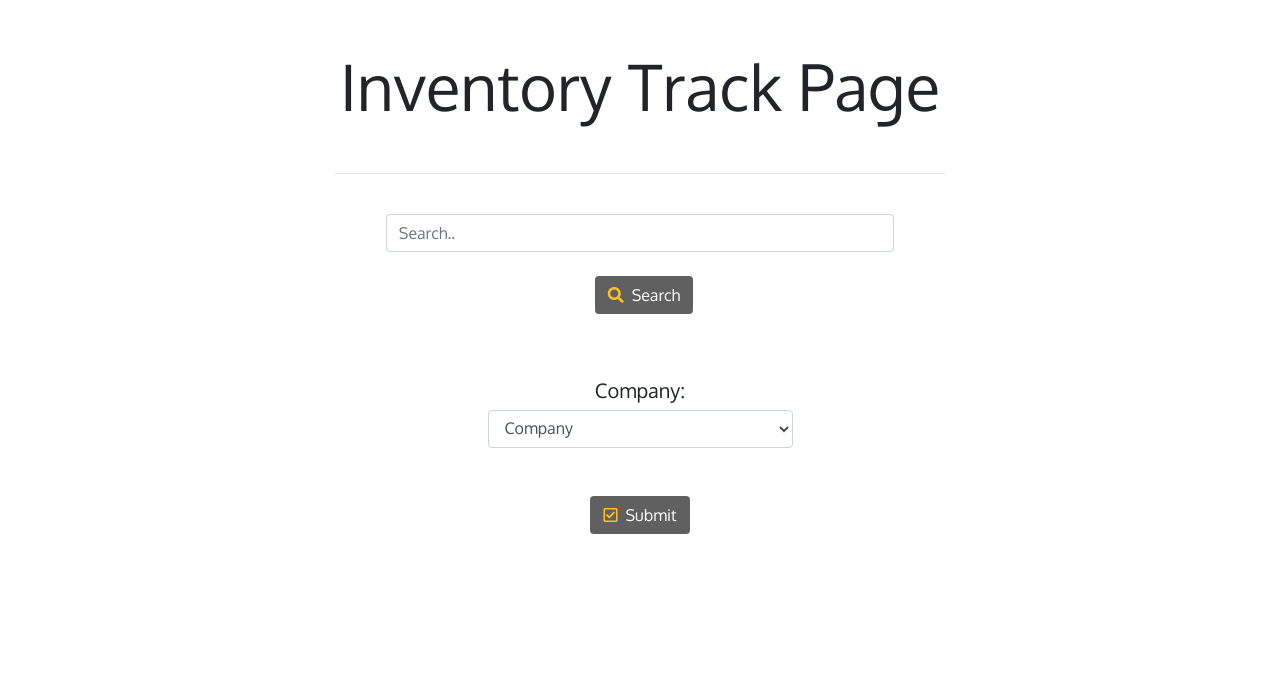
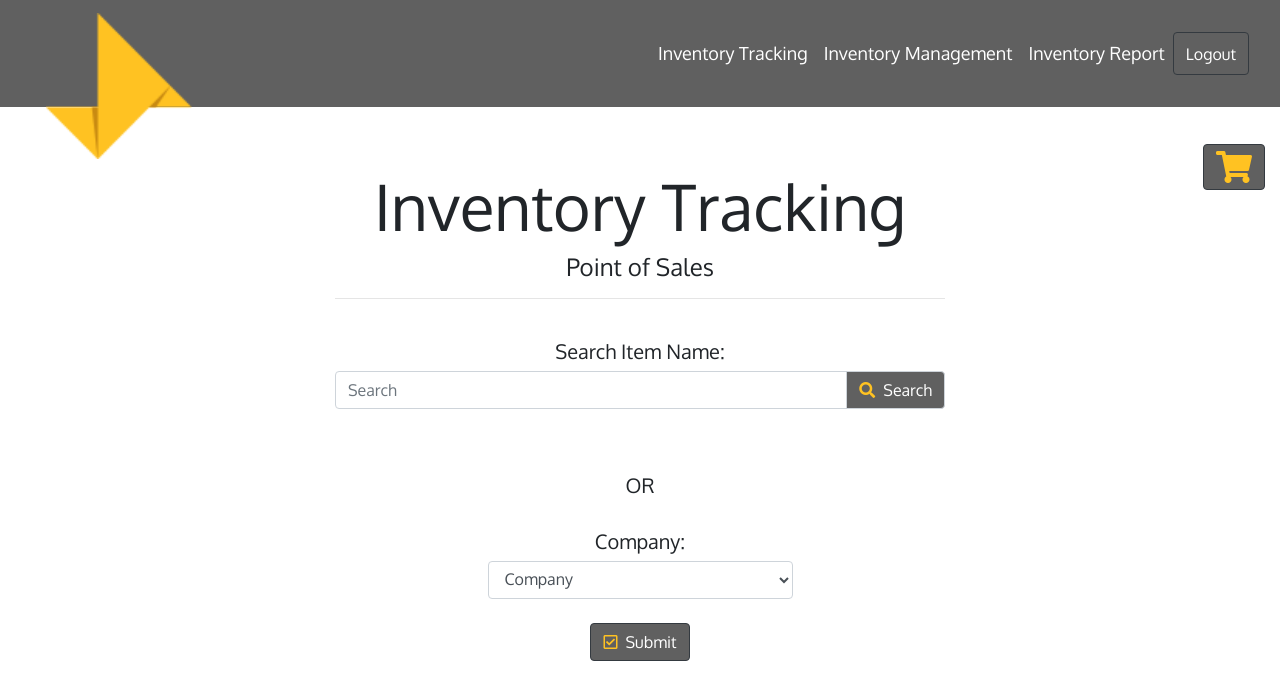
Before and after one commit to TheCAIRN/EnInveM, a PHP site: page /InventoryTrackerPage.php in a window 1280 px wide. Shown: the top 700 px of the page. Run offline with PHP 8.4, Linux system fonts and the light colour scheme; data that the repository does not hold is empty; a stand-in replaces the project's code that opens the database connection; some libraries are stand-ins or nearby versions.

Commit message:
Merged PHP in and added Shopping Cart visual.
This is the latest version. It still needs the to display for Company drop-down and needs shopping cart functionality Shopping cart is currently only visual with no functionality.

```diff
--- a/09-26-2019/InventoryTrackerPage.php
+++ b/09-26-2019/InventoryTrackerPage.php
@@ -1,5 +1,11 @@
-<html>
+<html lang="en" dir="ltr">
 <head>
+	<meta charset="utf-8">
+	<title>Inventory Tracking</title>
+	<link rel="shortcut icon" type="image/x-icon" href="img/enactus_logo(C).png">
+
+
+	<link href="css/style.css" rel="stylesheet">
 	<link href="https://stackpath.bootstrapcdn.com/bootstrap/4.3.1/css/bootstrap.min.css" rel="stylesheet" integrity="sha384-ggOyR0iXCbMQv3Xipma34MD+dH/1fQ784/j6cY/iJTQUOhcWr7x9JvoRxT2MZw1T" crossorigin="anonymous">
 	<link href="https://fonts.googleapis.com/css?family=Open+Sans|Oxygen|PT+Sans|Ubuntu&display=swap" rel="stylesheet">
 	<link rel="stylesheet" href="https://use.fontawesome.com/releases/v5.8.2/css/all.css" integrity="sha384-oS3vJWv+0UjzBfQzYUhtDYW+Pj2yciDJxpsK1OYPAYjqT085Qq/1cq5FLXAZQ7Ay" crossorigin="anonymous">
@@ -7,28 +13,147 @@
 
 <center><body style="font-family: 'Oxygen', sans-serif;">
 
+<!-- Modal -->
+<div class="modal fade" id="ShoppingCart" tabindex="-1" role="dialog" aria-labelledby="ShoppingCartLabel" aria-hidden="true">
+  <div class="modal-dialog" role="document">
+    <div class="modal-content">
+      <div class="modal-header">
+        <h2 class="modal-title" id="exampleModalLabel"> <i style="color:#FFC222;" class="fas fa-shopping-cart"></i> Shopping Cart</h2>
+        <button type="button" class="close" data-dismiss="modal" aria-label="Close">
+          <span aria-hidden="true">&times;</span>
+        </button>
+      </div>
+      <div class="modal-body">
+	  <table class="table table-dark">
+          <thead class=" text-center" style="color:#FFC222;">
+            <tr>
+              <th class="text-center" scope="col">Product</th>
+              <th class="text-center" scope="col">Price</th>
+			  <th class="text-center" scope="col"> Qty. to Cart</th>
+			  <th class="text-center" scope="col"> Totals</th>
+            </tr>
+          </thead>
+          <tbody>
+		  <tr>
+		  	<td class="text-center">Shoe</td>
+		  	<td class="text-center">$100.00</td>
+		  	<td class="text-center">2</td>
+		  	<td class="text-center">$200</td>
+		  </tr>
+		  <tr>
+		  	<td class="text-center">Shoe</td>
+		  	<td class="text-center">$100.00</td>
+		  	<td class="text-center">2</td>
+		  	<td class="text-center">$200</td>
+		  </tr>
+		  <tr>
+		  	<td class="text-center">Shoe</td>
+		  	<td class="text-center">$100.00</td>
+		  	<td class="text-center">2</td>
+		  	<td class="text-center">$200</td>
+		  </tr>
+		  <tr>
+		  	<td class="text-center">Shoe</td>
+		  	<td class="text-center">$100.00</td>
+		  	<td class="text-center">2</td>
+		  	<td class="text-center">$200</td>
+		  </tr>
+		  <tr>
+		  	<td class="text-center">Shoe</td>
+		  	<td class="text-center">$100.00</td>
+		  	<td class="text-center">2</td>
+		  	<td class="text-center">$200</td>
+		  </tr>
+		  <tr>
+		  	<td class="text-center">Shoe</td>
+		  	<td class="text-center">$100.00</td>
+		  	<td class="text-center">2</td>
+		  	<td class="text-center">$200</td>
+		  </tr>
+		  <tr>
+		  	<td class="text-center">Shoe</td>
+		  	<td class="text-center">$100.00</td>
+		  	<td class="text-center">2</td>
+		  	<td class="text-center">$200</td>
+		  </tr>
+		  <tr>
+		  	<td class="text-center">Shoe</td>
+		  	<td class="text-center">$100.00</td>
+		  	<td class="text-center">2</td>
+		  	<td class="text-center">$200</td>
+		  </tr>
+		  <tr>
+		  	<td class="text-center">Shoe</td>
+		  	<td class="text-center">$100.00</td>
+		  	<td class="text-center">2</td>
+		  	<td class="text-center">$200</td>
+		  </tr>
+		  <tr>
+		  	<td class="text-center">Shoe</td>
+		  	<td class="text-center">$100.00</td>
+		  	<td class="text-center">2</td>
+		  	<td class="text-center">$200</td>
+		  </tr>
+		  <tr>
+		  	<td class="text-center">Shoe</td>
+		  	<td class="text-center">$100.00</td>
+		  	<td class="text-center">2</td>
+		  	<td class="text-center">$200</td>
+		  </tr>
+		  <tr>
+		  	<td class="text-center">Shoe</td>
+		  	<td class="text-center">$100.00</td>
+		  	<td class="text-center">2</td>
+		  	<td class="text-center">$200</td>
+		  </tr>
+		  </tbody>
+		</table>
+		<h3>Grand Total: $0.00</h3>
+      </div>
+      <div class="modal-footer">
+        <button type="button" class="btn btn-danger" data-dismiss="modal">Cancel Order</button>
+        <button type="button" class="btn btn-success">Purchase</button>
+      </div>
+    </div>
+  </div>
+</div>
+
 	<?php
-	//	require "NavigationBar.php"
+
+		require "NavigationBar.php";
+
 	?>
+	<div class="container container-fluid col-12">
+		<div class="row float-right">
+			<div class="col-12 float-right">
+				<button class="btn btn-dark" data-toggle="modal" data-target="#ShoppingCart"><i style="color:#FFC222;" class="fas fa-shopping-cart fa-2x"></i></button>
+			</div>
+		</div>
+	</div>
 	<br>
-	<div class="container col-12 col-sm-12 col-md-6 col-lg-6 col-xl-6">
+	<div class="container col-12 col-sm-12 col-md-10 col-lg-10 col-xl-6">
+		<div class="col-12 text-center">
+			<h3 style="font-size:4rem;">Inventory Tracking</h3>
+			<h4>Point of Sales</h4>
+		</div>
+		<hr>
+		<br>
+		<div class="col-12">
+			<div class="row">
+			<form class="w-100" method="POST" action="<?php echo $_SERVER['PHP_SELF']; ?>">
+				<b><h5>Search Item Name:</h5></b>
+				<div class="input-group">
+				  <input name="search" type="text" class="form-control" placeholder="Search" aria-label="SearchInput" aria-describedby="SearchButton" id="SearchInput">
+				  <div class="input-group-append">
+				    <button type="submit" class="input-group-text btn btn-dark" id="SearchButton" name="searchInventory"><i style="color:#FFC222"; class="fas fa-search"></i>&nbsp Search</button>
+				  </div>
+				</div>
+			</form>
+			</div>
+		</div>
+<br><br>
 
-		<br><h3 style="font-size:4rem;">Inventory Track Page</h3><br>
-
-		<hr><br>
-
-		<div class="col-12">
-
-			<div class="row">
-
-				<form class="w-100" method="POST" action="<?php echo $_SERVER['PHP_SELF']; ?>">
-					<input class="col-10 form-control mb-4" placeholder="Search.." name="search"></input>
-					&nbsp;
-					<button style="max-height: 2.4rem;" class="btn" name="searchInventory" type="submit"><i style="color: #FFC222" class="fas fa-search"></i>&nbsp Search</button><br><br><br>
-				</form>
-			</div>
-			<div class="row">
-				<?php
+<?php
 					include_once 'connection.php';
 
 					if (isset($_POST["searchInventory"])) {
@@ -45,14 +170,34 @@
 							$raw_results = mysqli_query($conn, $db_query);
 
 							if (mysqli_num_rows($raw_results) > 0) {
-								while ($results = mysqli_fetch_array($raw_results)) {
-									echo $results["P_Name"]."<br>";
-									echo $results["P_Description"]."<br>";
-									echo $results["P_Price"]."<br>";
-									echo $results["P_Quantity"]."<br>";
-									echo $results["Add_Info"]."<br><br>";
 
-								}
+									echo '
+									<table class="table table-dark">
+          <thead class=" text-center" style="color:#FFC222;">
+            <tr>
+              <th scope="col">Product</th>
+              <th scope="col">Description</th>
+              <th scope="col">Price</th>
+              <th scope="col">Qty. in Inventory</th>
+              <th scope="col">Aditional information</th>
+			  <th scope="col"> Qty. to Cart</th>
+			  <th scope="col"> Add to Cart</th>
+            </tr>
+          </thead>
+          <tbody>
+			';
+			while ($results = mysqli_fetch_array($raw_results)) {
+				echo '<tr><td class="text-center">'.$results["P_Name"]."</td>";
+				echo '<td class="text-center">'.$results["P_Description"]."</td>";
+				echo '<td class="text-center">$'.$results["P_Price"]."</td>";
+				echo '<td class="text-center">'.$results["P_Quantity"]."</td>";
+				echo '<td class="text-center">'.$results["Add_Info"]."</td>";
+				echo '<td class="text-center"> <input class="form-control col-12" type="number"></input></td>';
+				echo '<td class="text-center"> <button class="btn btn-primary col-12"><i class="fas fa-cart-plus"></i></button></td></tr>';
+			}
+			echo '
+          </tbody>
+        </table>';
 							} else {
 								echo "No results";
 							}
@@ -61,13 +206,15 @@
 						}
 					}
 				?>
-			</div>
-		</div>
 
-			<div class=""container>
+<div id="OrSection" class="col-12">
+	<h5><span>OR</span></h5>
+</div>
+<br>
+		<div>
 			<b><h5>Company: </h5></b>
-			<select name="selectCompany" class="col-6 form-control mb-4">
-				<option>Company</option>
+			<select name="selectCompany" class="col-12 col-md-6 form-control mb-4">
+			<option>Company</option>
 				<?php
 
 				include_once 'connection.php';
@@ -84,14 +231,16 @@
 				}
 
 				?>
-			</select>&nbsp
-
+			</select>
 		</div>
 
-		<button class="btn" name="submit" id="submitButton"><i style="color: #FFC222" class="far fa-check-square"></i>&nbsp Submit</button>
+		<button class="btn btn-dark" name="submit" id="submitButton"><i style="color: #FFC222" class="far fa-check-square"></i>&nbsp Submit</button>
 
 	</div>
 
+	<script src="https://code.jquery.com/jquery-3.3.1.slim.min.js" integrity="sha384-q8i/X+965DzO0rT7abK41JStQIAqVgRVzpbzo5smXKp4YfRvH+8abtTE1Pi6jizo" crossorigin="anonymous"></script>
+	<script src="https://cdnjs.cloudflare.com/ajax/libs/popper.js/1.14.7/umd/popper.min.js" integrity="sha384-UO2eT0CpHqdSJQ6hJty5KVphtPhzWj9WO1clHTMGa3JDZwrnQq4sF86dIHNDz0W1" crossorigin="anonymous"></script>
+	<script src="https://stackpath.bootstrapcdn.com/bootstrap/4.3.1/js/bootstrap.min.js" integrity="sha384-JjSmVgyd0p3pXB1rRibZUAYoIIy6OrQ6VrjIEaFf/nJGzIxFDsf4x0xIM+B07jRM" crossorigin="anonymous"></script>
 </body></center>
 
 <style>
@@ -109,6 +258,4 @@
 </style>
 
 
-	<script src="https://stackpath.bootstrapcdn.com/bootstrap/4.3.1/js/bootstrap.min.js" integrity="sha384-JjSmVgyd0p3pXB1rRibZUAYoIIy6OrQ6VrjIEaFf/nJGzIxFDsf4x0xIM+B07jRM" crossorigin="anonymous"></script>
-	<script src="https://stackpath.bootstrapcdn.com/bootstrap/4.3.1/js/bootstrap.bundle.min.js" integrity="sha384-xrRywqdh3PHs8keKZN+8zzc5TX0GRTLCcmivcbNJWm2rs5C8PRhcEn3czEjhAO9o" crossorigin="anonymous"></script>
 </html>
```
